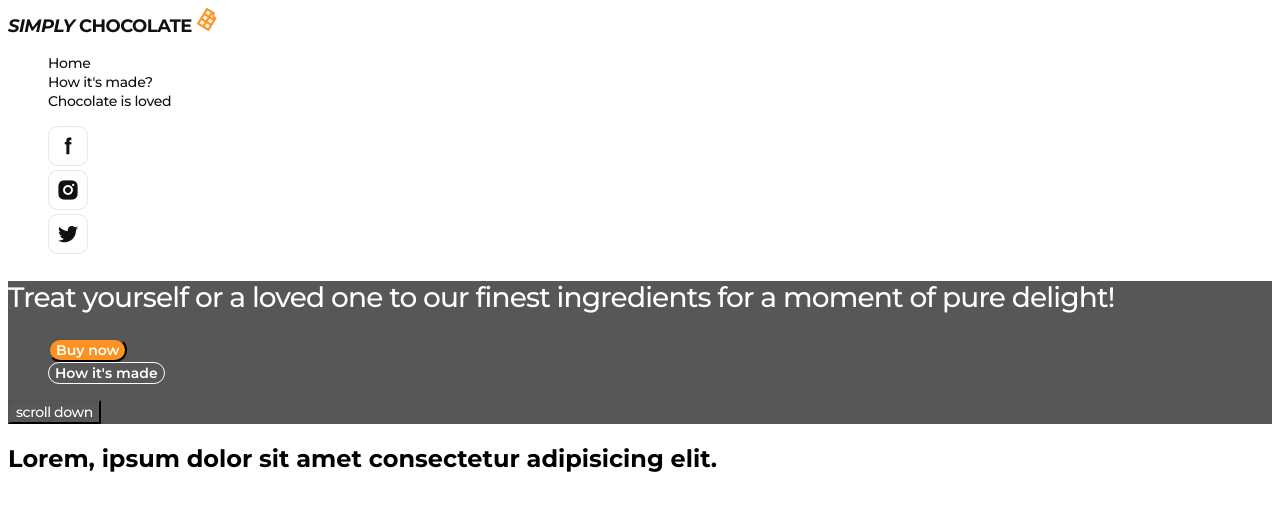
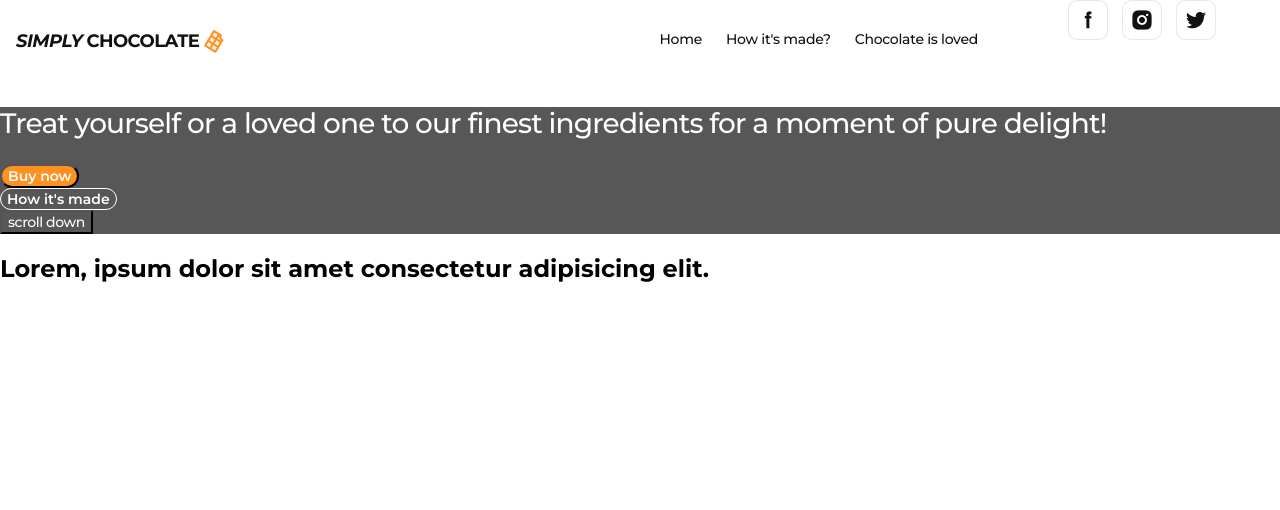
Before and after one commit to DimkaGrek/dimka-practice, a plain HTML site: page index.html in a window 1280 px wide. Drawn offline with Linux system fonts and the light colour scheme.

Commit message:
header flex

```diff
--- a/css/styles.css
+++ b/css/styles.css
@@ -1,27 +1,55 @@
 /* Base */
 body {
-  font-family: "Montserrat", sans-serif;
+    font-family: 'Montserrat', sans-serif;
+    margin: 0px;
 }
 
 .list {
     list-style-type: none;
+    margin: 0px;
+    padding: 0px;
 }
 
 .link {
     text-decoration: none;
 }
 
+.container {
+    width: 1200px;
+    padding: 0 16px;
+}
+
 /* Header */
+.header-container {
+    display: flex;
+    /* align-items: center; */
+}
 .logo {
+    display: inline-flex;
+    align-items: center;
+    gap: 4px;
+    padding: 30px 0;
     color: var(--black, #111);
     font-size: 18px;
     font-weight: 700;
     line-height: 1.11;
     letter-spacing: -0.54px;
+    margin-right: auto;
 }
 
 .logo-span {
     font-style: italic;
+}
+
+.header-nav-list {
+    display: flex;
+    gap: 24px;
+    margin-right: 90px;
+}
+
+.header-icons-list {
+    display: flex;
+    gap: 14px;
 }
 
 .nav-link {
@@ -31,6 +59,8 @@ body {
     font-weight: 500;
     line-height: 1.14;
     letter-spacing: -0.28px;
+    padding: 32px 0;
+    display: block;
 }
 
 .nav-link:hover,
--- a/index.html
+++ b/index.html
@@ -15,52 +15,81 @@
     <!-- =========================== BODY ===============================-->
     <body>
         <header class="header">
+            <div class="container header-container">
                 <a class="logo link" href="./index.html">
                     <span class="logo-span">SIMPLY</span> CHOCOLATE
                     <img src="./images/chocolate.png" alt="icon" />
                 </a>
                 <nav class="header-nav">
                     <ul class="header-nav-list list">
-          <li><a class="nav-link link" href="./index.html">Home</a></li>
-          <li><a class="nav-link link" href="">How it's made?</a></li>
-          <li><a class="nav-link link" href="">Chocolate is loved</a></li>
+                        <li>
+                            <a class="nav-link link" href="./index.html"
+                                >Home</a
+                            >
+                        </li>
+                        <li>
+                            <a class="nav-link link" href="">How it's made?</a>
+                        </li>
+                        <li>
+                            <a class="nav-link link" href=""
+                                >Chocolate is loved</a
+                            >
+                        </li>
                     </ul>
                 </nav>
                 <ul class="header-icons-list list">
                     <li>
                         <a href=""
-            ><img src="./images/facebook.png" alt="Facebook" width="40"
+                            ><img
+                                src="./images/facebook.png"
+                                alt="Facebook"
+                                width="40"
                         /></a>
                     </li>
                     <li>
                         <a href=""
-            ><img src="./images/instagram.png" alt="Instagram" width="40"
+                            ><img
+                                src="./images/instagram.png"
+                                alt="Instagram"
+                                width="40"
                         /></a>
                     </li>
                     <li>
                         <a href=""
-            ><img src="./images/twitter.png" alt="Twitter(X)" width="40"
+                            ><img
+                                src="./images/twitter.png"
+                                alt="Twitter(X)"
+                                width="40"
                         /></a>
                     </li>
                 </ul>
+            </div>
         </header>
 
         <main>
             <section class="section-hero">
                 <h1 class="tittle-hero">
-          Treat yourself or a loved one to our finest ingredients for a moment
-          of pure delight!
+                    Treat yourself or a loved one to our finest ingredients for
+                    a moment of pure delight!
                 </h1>
                 <ul class="hero-list list">
-          <li><button type="button" class="button-buy">Buy now</button></li>
                     <li>
-            <button type="button" class="button-how">How it's made</button>
+                        <button type="button" class="button-buy">
+                            Buy now
+                        </button>
+                    </li>
+                    <li>
+                        <button type="button" class="button-how">
+                            How it's made
+                        </button>
                     </li>
                 </ul>
                 <button type="button" class="button-scroll">scroll down</button>
             </section>
             <section>
-        <h2>Lorem, ipsum dolor sit amet consectetur adipisicing elit.</h2>
+                <h2>
+                    Lorem, ipsum dolor sit amet consectetur adipisicing elit.
+                </h2>
             </section>
         </main>
     </body>
```
Lines whose indentation alone changed are shown as unchanged.
